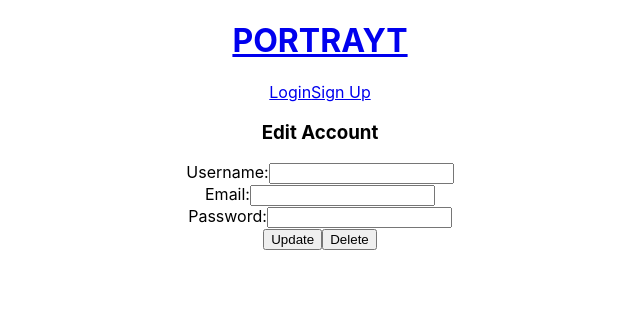
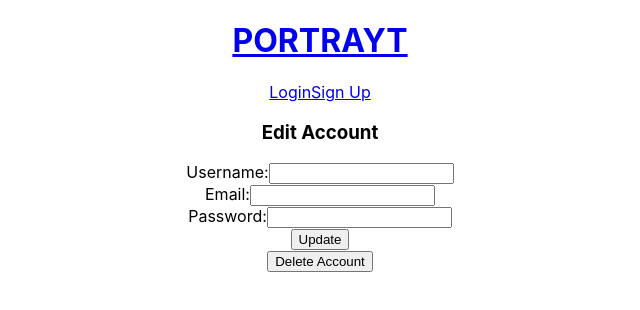
Before and after one commit to shahroze93/Portrayt, a React (Create React App) app in the folder client/: page /edit-account in a window 1280 px wide. Shown: the top 310 px of the page, without its empty margins (320-960 px from the left). Built offline with nearby package versions, Linux system fonts and the light colour scheme; no server answers.

Commit message:
Added confirmation prompt for userdelete

```diff
--- a/client/src/App.js
+++ b/client/src/App.js
@@ -41,12 +41,20 @@ function App() {
   };
 
   const userDelete = async () => {
-    await deleteUser(currentUser.id);
-    setCurrentUser(null);
-    localStorage.removeItem('authToken');
-    removeToken();
-    history.push('/');
-  };
+    let entry = prompt("Please enter email address to confirm account deletion:", "");
+    if (entry === null || entry === "") {
+      alert("NO INPUT - DELETION CANCELLED")
+    } else if (entry === currentUser.email) {
+      alert("DELETION COMPLETE")
+      await deleteUser(currentUser.id);
+      setCurrentUser(null);
+      localStorage.removeItem('authToken');
+      removeToken();
+      history.push('/');
+    } else {
+      alert("INCORRECT ENTRY - TRY AGAIN TO CONFIRM")
+    }
+  }
 
   return (
     <div className="App">
--- a/client/src/screens/EditAccount/EditAccount.jsx
+++ b/client/src/screens/EditAccount/EditAccount.jsx
@@ -1,6 +1,5 @@
 import React from 'react'
 import { useState } from 'react';
-
 
 export default function EditAccount(props) {
   const [formData, setFormData] = useState({
@@ -49,7 +48,8 @@ export default function EditAccount(props) {
       </label>
       <br />
       <button>Update</button>
-      <button onClick={() => userDelete()}>Delete</button>
+      <br />
+      <button onClick={() => userDelete()}>Delete Account</button>
     </form>
   );
 }
```
